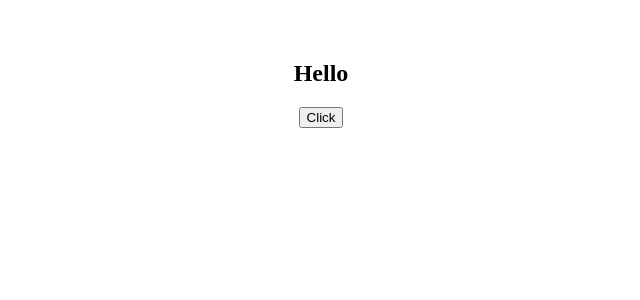
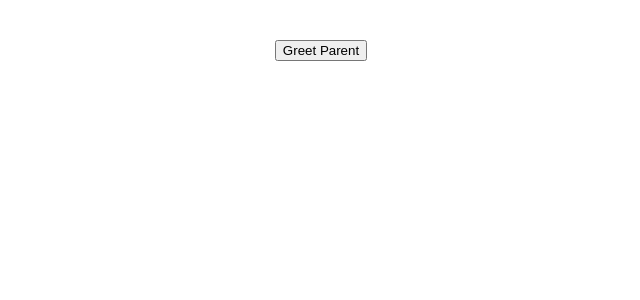
Before and after one commit to kothapallisridhar/frontend, a React (Vite) app in the folder react-app/: page / in a window 1280 px wide. Shown: the top 300 px of the page, without its empty margins (319-959 px from the left). Built offline with nearby package versions, Linux system fonts and the light colour scheme.

Commit message:
methods as props from parent to child component

```diff
--- a/react-app/src/App.jsx
+++ b/react-app/src/App.jsx
@@ -1,5 +1,6 @@
 import './App.css'
 import EventBind from './components/EventBind'
+import ParentComponent from './components/ParentComponent'
 
 
 function App(props) {
@@ -8,7 +9,8 @@
 
   return (
     <div className='app'>
-      <EventBind/>
+      {/* <EventBind/> */}
+      <ParentComponent/>
     </div>
   )
 }
--- /dev/null
+++ b/react-app/src/components/ChildComponent.jsx
@@ -0,0 +1,11 @@
+import React from 'react'
+
+function ChildComponent(props) {
+  return (
+    <div>
+        <button onClick={() => props.greetHandler('child')}>Greet Parent</button>
+    </div>
+  )
+}
+
+export default ChildComponent
--- /dev/null
+++ b/react-app/src/components/ParentComponent.jsx
@@ -0,0 +1,26 @@
+import React, { Component } from 'react'
+import ChildComponent from './ChildComponent'
+
+class ParentComponent extends Component {
+
+  constructor(props) {
+    super(props)
+
+    this.state = {
+       parentName: 'parent'
+    }
+    this.greetParent = this.greetParent.bind(this)
+  }
+  greetParent(childName) {
+    alert(`Hello  ${this.state.parentName} from ${childName}`)
+  }
+  render() {
+    return (
+      <div>
+        <ChildComponent greetHandler={this.greetParent} />
+      </div>
+    )
+  }
+}
+
+export default ParentComponent
```
